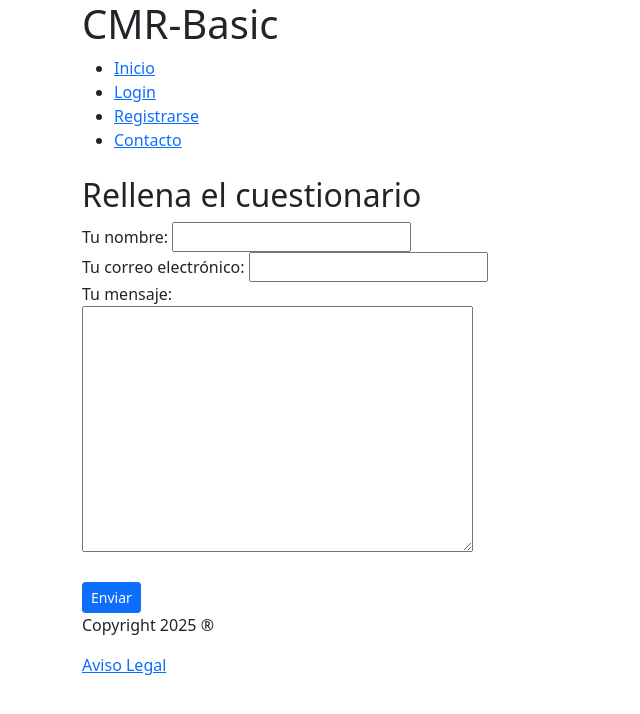
After one commit to Manolo-Marhuenda/django-basic-crm, a Django app: page /contact/ in a window 1280 px wide. The commit adds this page. Shown: the top 714 px of the page, without its empty margins (0-640 px from the left). Run offline with Django 5.2, Linux system fonts and the light colour scheme.

Commit message:
contacto, dashboard

```diff
--- a/crm_project/forms.py
+++ b/crm_project/forms.py
@@ -19,3 +19,9 @@ class RegistrationForm(forms.ModelForm):
 class LoginForm(forms.Form):
     username = forms.CharField(label='Username')
     password = forms.CharField(widget=forms.PasswordInput(), required=True, label='Password')
+
+
+class ContactoForm(forms.Form):
+    nombre = forms.CharField(max_length=100, label="Tu nombre")
+    correo = forms.EmailField(label="Tu correo electrónico")
+    mensaje = forms.CharField(widget=forms.Textarea, label="Tu mensaje")
--- a/crm_project/templates/_includes/_header.html
+++ b/crm_project/templates/_includes/_header.html
@@ -7,6 +7,7 @@
                 {% if not request.user.is_authenticated %}
                     <li><a href="{% url 'login' %}">Login</a></li>
                     <li><a href="{% url 'register' %}">Registrarse</a></li>
+                    <li><a href="{% url 'contact' %}">Contacto</a></li>
                 {% endif %}
                 {% if request.user.is_authenticated %}
                     <li><a href="{% url 'logout' %}">Cerrar sesión</a></li>
--- /dev/null
+++ b/crm_project/templates/general/contact.html
@@ -0,0 +1,32 @@
+{% extends 'general/layout.html' %}
+
+{% block head_title %}CMR-Basic{% endblock %}
+
+{% block page_content %}
+
+<div class="container">
+    {% include '_includes/_menssages.html' %}
+    <h2>Rellena el cuestionario</h2>
+    <form action="" method="post">
+    {% csrf_token %}
+    <div class="form-group">
+        <label for="{{ form.nombre.id_for_label }}">Tu nombre:</label>
+        {{ form.nombre }}
+    </div>
+
+    <div class="form-group">
+        <label for="{{ form.correo.id_for_label }}">Tu correo electrónico:</label>
+        {{ form.correo }}
+    </div>
+
+    <div class="form-group">
+        <label for="{{ form.mensaje.id_for_label }}">Tu mensaje:</label>
+        <br>
+        {{form.mensaje}}
+    </div>
+    <br>
+    <button type="submit" class="btn btn-primary btn-sm">Enviar</button>
+</form>
+</div>
+
+{% endblock %}
--- a/crm_project/urls.py
+++ b/crm_project/urls.py
@@ -16,13 +16,16 @@ Including another URLconf
 """
 from django.contrib import admin
 from django.urls import path
-from crm_project.views import HomeView, LoginView, RegisterView, LegalView, logout_view
+from crm_project.views import HomeView, LoginView, RegisterView, LegalView, logout_view, contacto, DashboardView, CompanyDetailView
 
 urlpatterns = [
     path('', HomeView.as_view(), name='home'),
     path('login/', LoginView.as_view(), name='login'),
     path('logout/', logout_view, name='logout'),
     path('register/', RegisterView.as_view(), name='register'),
+    path('contact/', contacto, name='contact'),
+    path('dashboard/', DashboardView.as_view(), name='dashboard'),
+    path('companias/', CompanyDetailView.as_view(), name='lista_companias'),
     path('legal/', LegalView.as_view(), name='legal'),
     path('admin/', admin.site.urls),
 ]
--- a/crm_project/views.py
+++ b/crm_project/views.py
@@ -1,5 +1,7 @@
 from django.views.generic import TemplateView
 from django.views.generic.edit import CreateView, FormView, UpdateView
+from django.views.generic.detail import DetailView
+from django.contrib.auth.mixins import LoginRequiredMixin
 from django.contrib.auth.models import User
 from django.contrib.auth import authenticate, login, logout
 from django.http import HttpResponseRedirect
@@ -8,7 +10,11 @@ from django.contrib.auth.decorators import login_required
 from django.utils.decorators import method_decorator
 from django.contrib import messages
 
-from .forms import RegistrationForm, LoginForm
+from .forms import RegistrationForm, LoginForm, ContactoForm
+from management.models import Company
+from django.core.mail import send_mail
+from django.conf import settings
+from django.shortcuts import render
 
 
 
@@ -28,7 +34,7 @@ class LoginView(FormView):
         if user is not None:
             login(self.request, user)
             messages.add_message(self.request, messages.SUCCESS, f'Bienvenido de nuevo {user.username}')
-            return HttpResponseRedirect(reverse_lazy('home'))
+            return HttpResponseRedirect(reverse_lazy('dashboard'))
         else:
             messages.add_message(self.request, messages.ERROR, 'Usuario o contraseña incorrectos')
             return super(LoginView, self).form_invalid(form)
@@ -55,3 +61,47 @@ def logout_view(request):
     logout(request)
     messages.add_message(request, messages.INFO, 'Has cerrado sesión correctamente.')
     return HttpResponseRedirect(reverse_lazy('home'))
+
+
+def contacto(request):
+    if request.method == "POST":
+        form = ContactoForm(request.POST)
+        if form.is_valid():
+            # Aquí va la lógica para procesar el formulario
+             # Obtener los datos del formulario
+            nombre = form.cleaned_data['nombre']
+            correo = form.cleaned_data['correo']
+            mensaje = form.cleaned_data['mensaje']
+
+            # Construir el asunto y el cuerpo del correo
+            asunto = f'Mensaje de contacto de {nombre}'
+            cuerpo = f'De: {nombre} <{correo}>\n\n{mensaje}'
+
+            # Dirección de correo a la que se enviará el mensaje
+            destinatario = settings.EMAIL_HOST_USER # O cualquier otra dirección
+
+            # Enviar el correo
+            send_mail(
+                asunto,
+                cuerpo,
+                settings.EMAIL_HOST_USER, # Remitente
+                [destinatario], # Lista de destinatarios
+                fail_silently=False,
+            )
+            messages.add_message(request, messages.SUCCESS, "Email enviado correctamente.")
+            return HttpResponseRedirect(reverse_lazy('home'))  # Redirige a una página de éxito
+    else:
+        form = ContactoForm()
+
+    return render(request, "general/contact.html", {"form": form})
+
+
+class DashboardView(TemplateView):
+    template_name = 'general/dashboard.html'
+
+
+@method_decorator(login_required, name='dispatch')
+class CompanyDetailView(DetailView):
+    template_name = 'general/companis/lista_companias.html'
+    model = Company
+    context_object_name = 'company'
```
Also changed, not shown: crm_project/settings.py (+8 -0 lines), crm_project/templates/general/companis/lista_companias.html (added, +12 -0 lines), crm_project/templates/general/dashboard.html (added, +20 -0 lines), crm_project/templates/general/companis/crear_compania.html (added).
